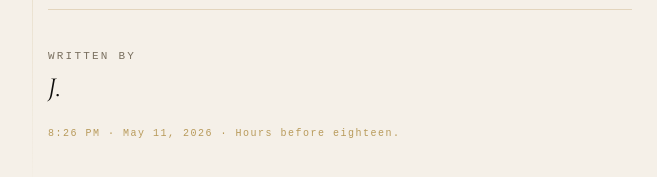
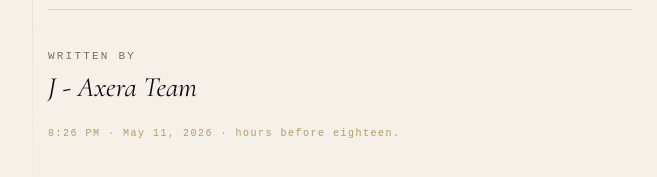
Before and after one commit to axera-team/axera-team.github.io, a plain HTML site: page index.html in a window 1280 px wide. Shown: the part 3087-3264 px from the top of the page, without its empty margins (300-957 px from the left). Drawn offline with nearby package versions, Linux system fonts and the light colour scheme; a web font is replaced by a local one.

Commit message:
Update index.html

```diff
--- a/index.html
+++ b/index.html
@@ -244,8 +244,8 @@
 
     <div class="closing">
       <span class="sig">Written by</span>
-      <span class="name">J.</span>
-      <span class="time">8:26 PM · May 11, 2026 · Hours before eighteen.</span>
+      <span class="name">J - Axera Team</span>
+      <span class="time">8:26 PM · May 11, 2026 · hours before eighteen.</span>
     </div>
 
   </div>
```
